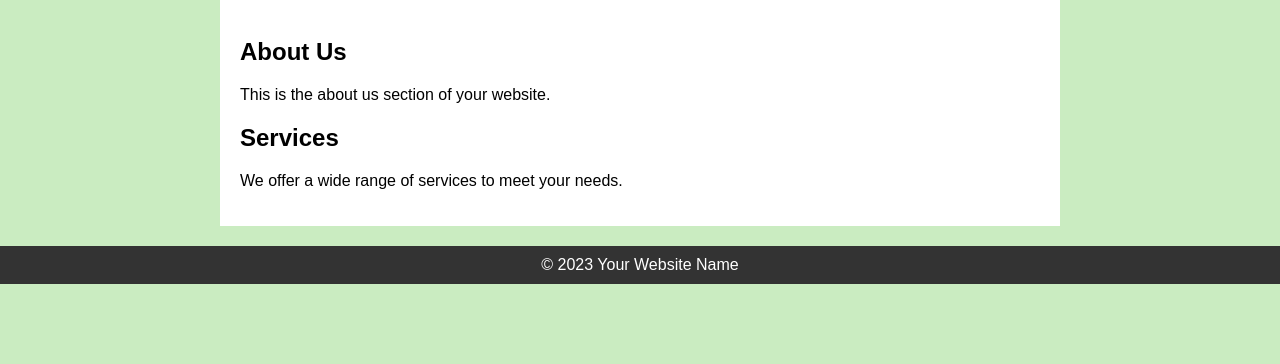
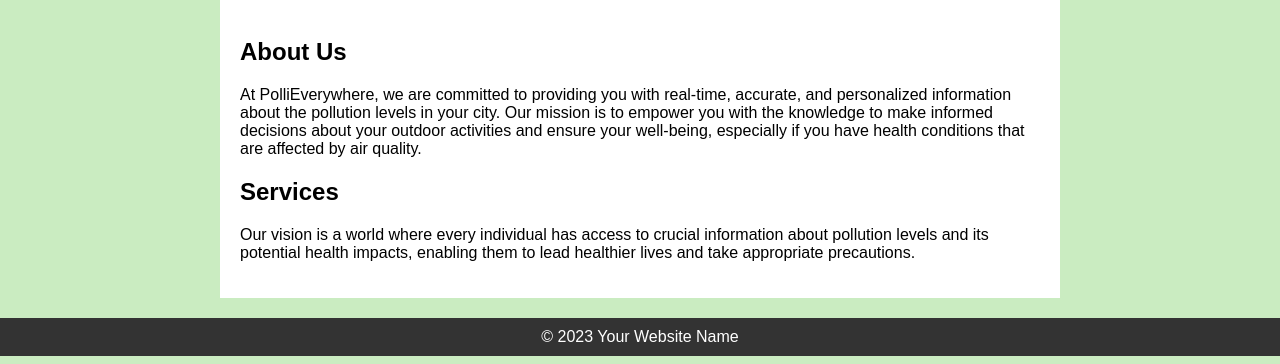
Before and after one commit to MahriYalkapova/DubHacks_project, a plain HTML site: page dubhacks/index.html in a window 1280 px wide. Shown: the part 436-800 px from the top of the page. Drawn offline with Linux system fonts and the light colour scheme.

Commit message:
Update index.html

```diff
--- a/dubhacks/index.html
+++ b/dubhacks/index.html
@@ -14,10 +14,16 @@
 
     <div class="container">
         <h2>About Us</h2>
-        <p>This is the about us section of your website.</p>
+        <p>At PolliEverywhere, we are committed to providing you with real-time, accurate,
+          and personalized information about the pollution levels in your city.
+          Our mission is to empower you with the knowledge to make informed decisions about
+          your outdoor activities and ensure your well-being, especially if you have health
+          conditions that are affected by air quality.</p>
 
         <h2>Services</h2>
-        <p>We offer a wide range of services to meet your needs.</p>
+        <p>Our vision is a world where every individual has access to crucial
+         information about pollution levels and its potential health impacts,
+         enabling them to lead healthier lives and take appropriate precautions.</p>
     </div>
 
     <footer>
```
